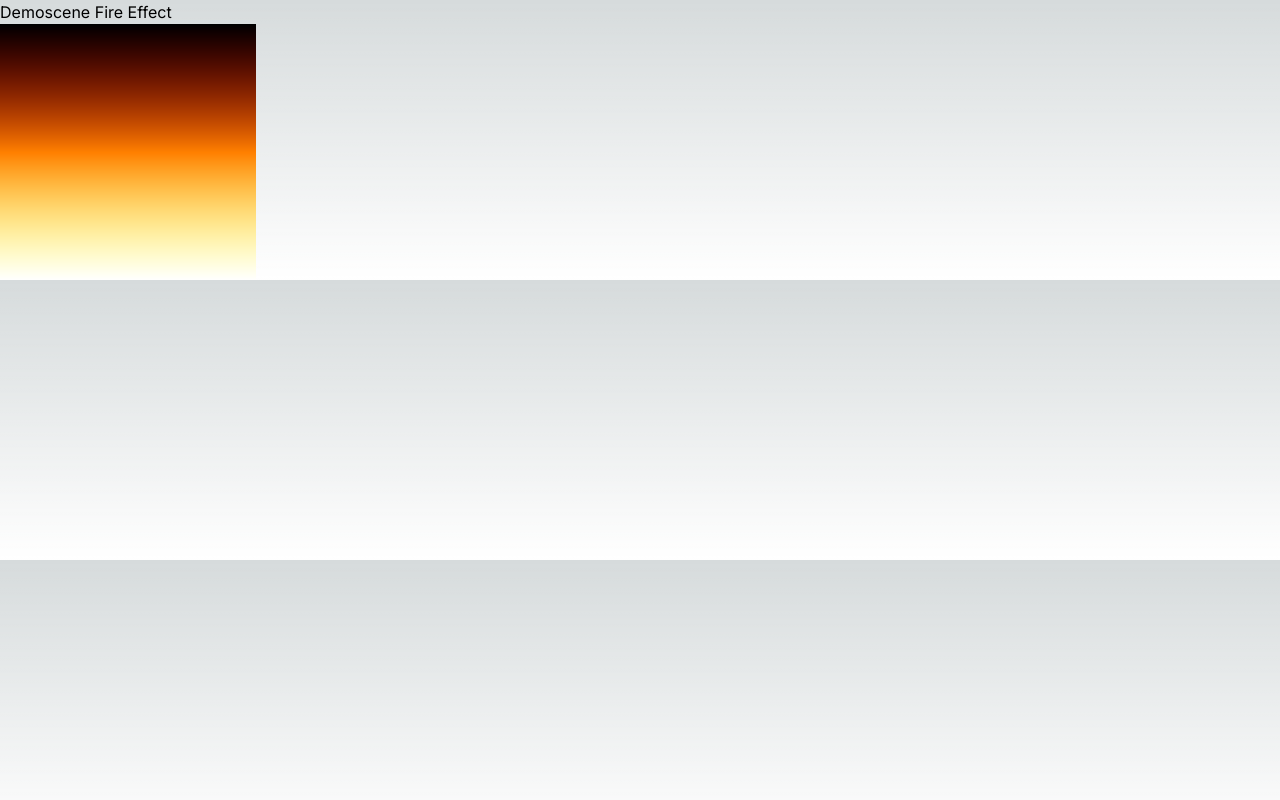
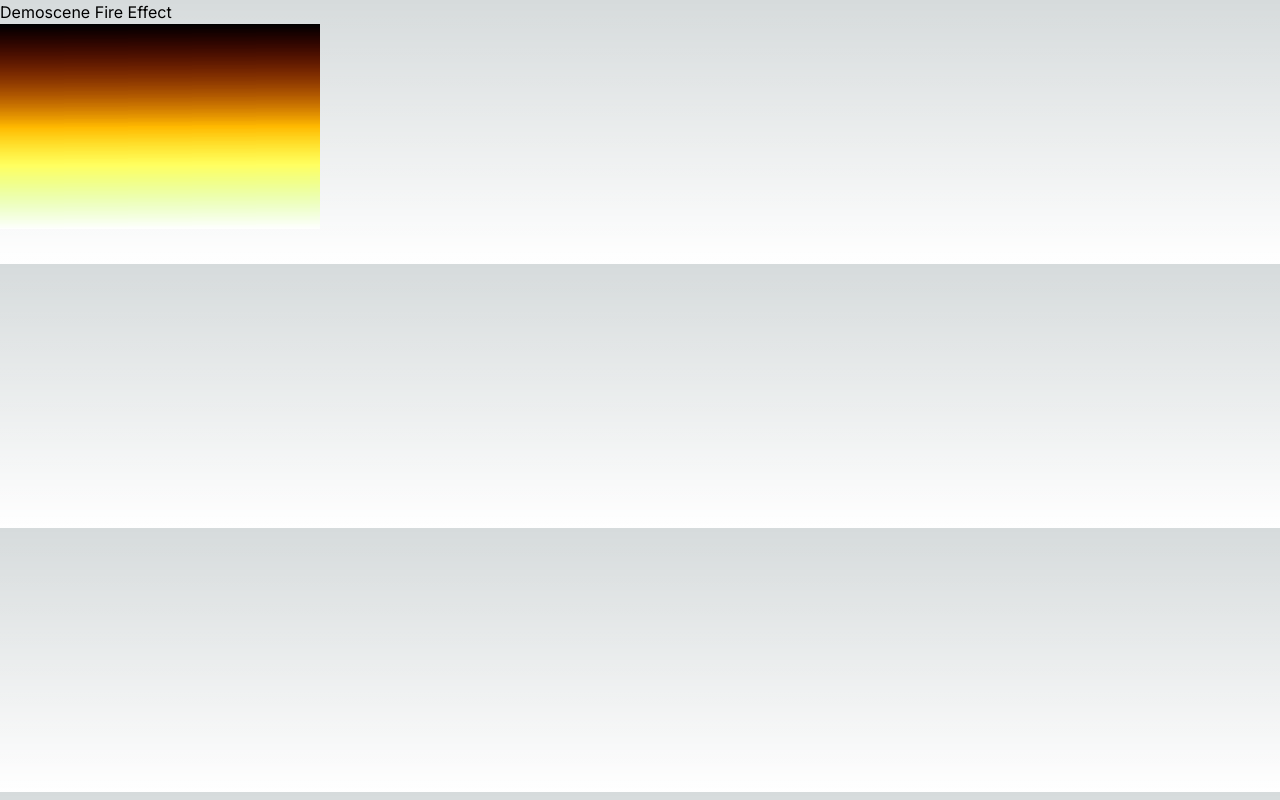
Before and after one commit to JakeCallery/DemoSceneFire, a Next.js app: page / in a window 1280 px wide. Built offline with nearby package versions, Linux system fonts and the light colour scheme.

Commit message:
refactors palette logic out to its own utility and just renders the palette to a pixel canvas for now.

```diff
--- a/app/components/FireCanvas/FireCanvas.tsx
+++ b/app/components/FireCanvas/FireCanvas.tsx
@@ -1,67 +1,44 @@
 "use client";
 import React from "react";
 import PixelCanvas from "../PixelCanvas";
-import hslToRgb from "@/app/utils/hslToRgb";
 
 interface FireCanvasProps {
   width: number;
   height: number;
+  palette: Uint8ClampedArray;
 }
 
-const NUM_COLORS = 3;
+const NUM_PALETTE_COLOR_BYTES = 3;
+const NUM_DATA_COLOR_BYTES = 4;
 
-const FireCanvas = ({ width, height }: FireCanvasProps) => {
-  let palette = new Uint8ClampedArray(256 * NUM_COLORS);
-
-  for (let i = 0; i < palette.length; i += NUM_COLORS) {
-    const hueStart = 0;
-    const step = 60 / (palette.length / NUM_COLORS);
-    const [red, green, blue] = hslToRgb(
-      hueStart + (i / NUM_COLORS) * step,
-      100,
-      Math.min(100, (i / NUM_COLORS / 256) * 100),
-    );
-    palette[i] = red;
-    palette[i + 1] = green;
-    palette[i + 2] = blue;
-  }
-
-  function updatePalettePixels(imageData: ImageData) {
-    for (let y = 0; y < 256; y++) {
-      for (let x = 0; x < 256; x++) {
-        const yVal = y * 256 * 4;
-        const xVal = x * 4;
-        imageData.data[yVal + xVal] = palette[y * NUM_COLORS];
-        imageData.data[yVal + xVal + 1] = palette[y * NUM_COLORS + 1];
-        imageData.data[yVal + xVal + 2] = palette[y * NUM_COLORS + 2];
+const FireCanvas = ({ width, height, palette }: FireCanvasProps) => {
+  function updatePixels(imageData: ImageData) {
+    const paletteColors = palette.length / NUM_PALETTE_COLOR_BYTES;
+    //Just draw the palette for now
+    for (let y = 0; y < palette.length / NUM_PALETTE_COLOR_BYTES; y++) {
+      for (let x = 0; x < width; x++) {
+        const yVal = y * paletteColors * NUM_DATA_COLOR_BYTES;
+        const xVal = x * NUM_DATA_COLOR_BYTES;
+        imageData.data[yVal + xVal] = palette[y * NUM_PALETTE_COLOR_BYTES];
+        imageData.data[yVal + xVal + 1] =
+          palette[y * NUM_PALETTE_COLOR_BYTES + 1];
+        imageData.data[yVal + xVal + 2] =
+          palette[y * NUM_PALETTE_COLOR_BYTES + 2];
         imageData.data[yVal + xVal + 3] = 255;
       }
     }
-    return imageData;
-  }
 
-  function updatePixels(imageData: ImageData) {
-    for (let offset = 0; offset < width * 4; offset += 4) {
-      imageData.data[offset] = 255;
-      imageData.data[offset + 3] = 255;
-    }
     return imageData;
   }
 
   return (
     <div className="flex-row">
       <PixelCanvas
-        id={"palettecanvas"}
-        width={256}
-        height={256}
-        updatePixels={updatePalettePixels}
+        id={"firecanvas"}
+        width={width}
+        height={height}
+        updatePixels={updatePixels}
       />
-      {/*<PixelCanvas*/}
-      {/*  id={"firecanvas"}*/}
-      {/*  width={width}*/}
-      {/*  height={height}*/}
-      {/*  updatePixels={updatePixels}*/}
-      {/*/>*/}
     </div>
   );
 };
--- a/app/page.tsx
+++ b/app/page.tsx
@@ -1,13 +1,24 @@
+"use client";
 import FireCanvas from "@/app/components/FireCanvas/FireCanvas";
+import { useEffect, useState } from "react";
+import { buildPalette } from "@/app/utils/rgbPaletteBuilder";
 
 const WIDTH = 320;
 const HEIGHT = 240;
 
 export default function Home() {
+  const [palette, setPalette] = useState<Uint8ClampedArray>(
+    new Uint8ClampedArray(1),
+  );
+
+  useEffect(() => {
+    setPalette(buildPalette(0, 87));
+  }, []);
+
   return (
     <main>
       <h1>Demoscene Fire Effect</h1>
-      <FireCanvas width={WIDTH} height={HEIGHT} />
+      <FireCanvas width={WIDTH} height={HEIGHT} palette={palette} />
     </main>
   );
 }
--- a/app/utils/hslToRgb.ts
+++ b/app/utils/hslToRgb.ts
@@ -1,4 +1,5 @@
-function hslToRgb(
+//Original Source: https://www.30secondsofcode.org/js/s/hsl-to-rgb/
+export default function hslToRgb(
   hue: number,
   saturation: number,
   lightness: number,
@@ -11,5 +12,3 @@ function hslToRgb(
     l - a * Math.max(-1, Math.min(k(n) - 3, Math.min(9 - k(n), 1)));
   return [255 * f(0), 255 * f(8), 255 * f(4)];
 }
-
-export default hslToRgb;
--- /dev/null
+++ b/app/utils/rgbPaletteBuilder.ts
@@ -0,0 +1,25 @@
+import hslToRgb from "@/app/utils/hslToRgb";
+
+export const NUM_COLORS = 3; //red, green, blue
+export function buildPalette(
+  hueStart: number,
+  hueEnd: number,
+  paletteSize: number = 256,
+) {
+  let palette = new Uint8ClampedArray(paletteSize * NUM_COLORS);
+
+  const hueStep = hueEnd / (palette.length / NUM_COLORS);
+
+  for (let i = 0; i < palette.length; i += NUM_COLORS) {
+    const [red, green, blue] = hslToRgb(
+      hueStart + (i / NUM_COLORS) * hueStep,
+      100,
+      (i / NUM_COLORS / paletteSize) * 100,
+    );
+    palette[i] = red;
+    palette[i + 1] = green;
+    palette[i + 2] = blue;
+  }
+
+  return palette;
+}
```
